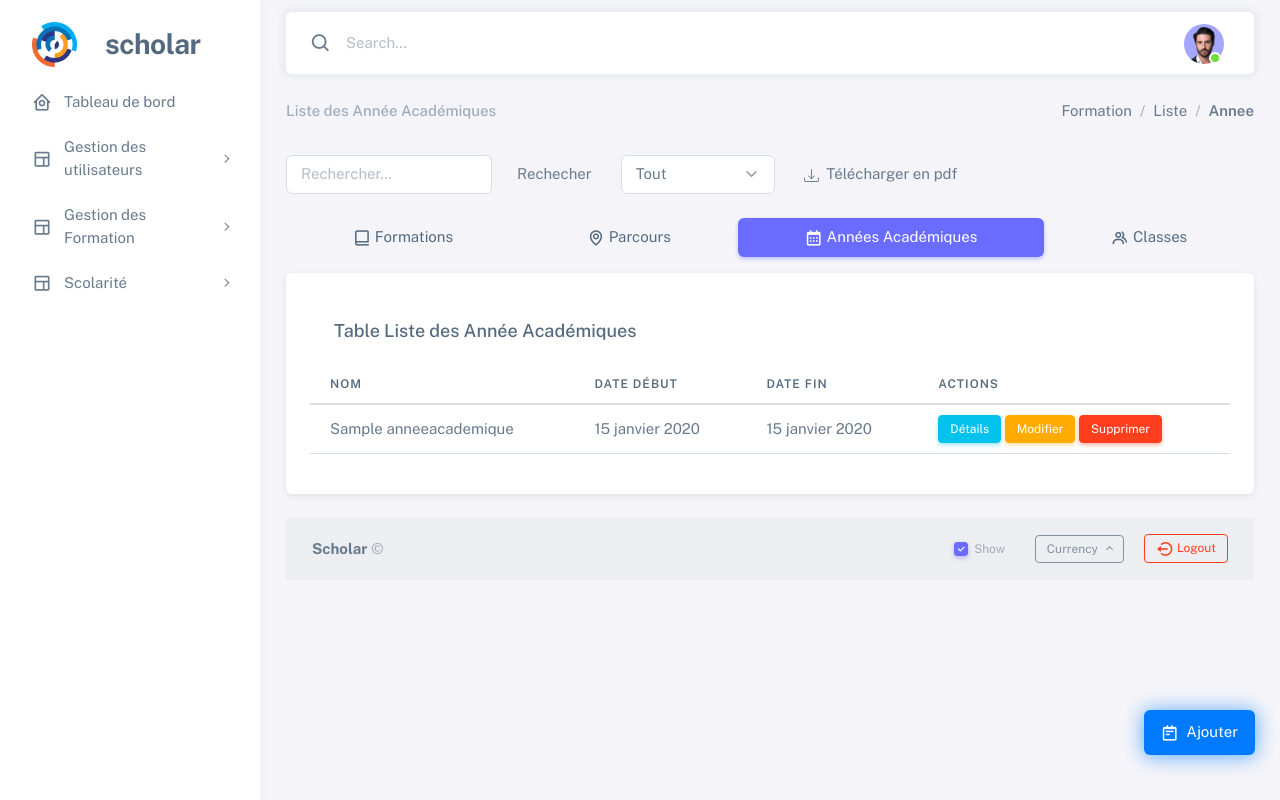
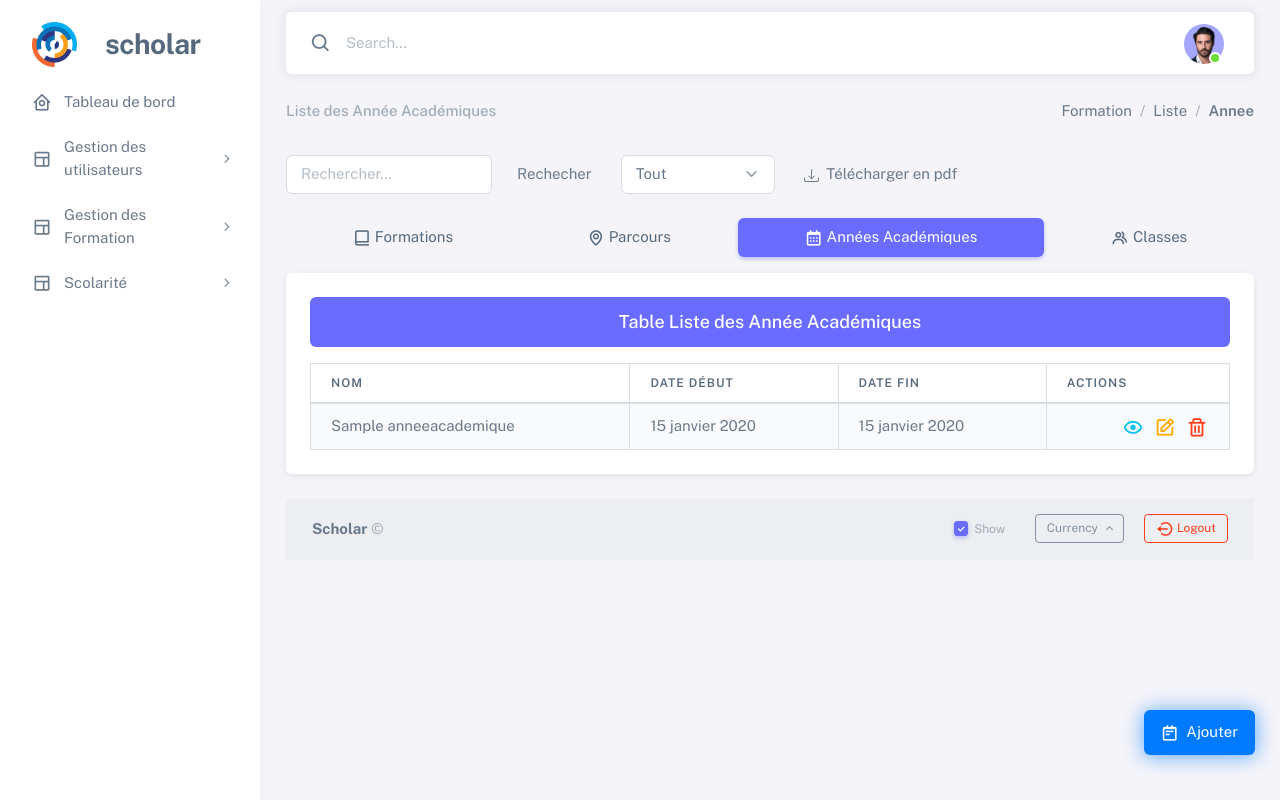
Before and after one commit to ibrahimsaw/GestionFormations, a Django app: page /formation/liste/annee/ in a window 1280 px wide. Run offline with Django 5.2, Linux system fonts and the light colour scheme; tables that the repository leaves empty hold one stand-in row (values such as "Sample post"); some libraries are stand-ins or nearby versions.

Commit message:
Mise à jour 21:46 09/07/2025

```diff
--- a/PrGestionFormation/Formation/templates/Formation/formulaire.html
+++ b/PrGestionFormation/Formation/templates/Formation/formulaire.html
@@ -49,6 +49,12 @@
  </ul>
 	   {% if model_type %}
  <div class="tab-content">
+  <div class="text-center">
+	  <div class="alert bg-primary">
+		<h5 class="mb-0 text-white">Formulaire {{ titre_page }}</h5>
+	  </div>
+	</div>
+
 	 <div class="tab-pane fade show active">
 	   <!-- FORMULAIRE DYNAMIQUE -->
 		 {% if model_type == 'formation' %}
--- a/PrGestionFormation/Formation/templates/Formation/liste.html
+++ b/PrGestionFormation/Formation/templates/Formation/liste.html
@@ -84,29 +84,30 @@
 	  {% if model_type %}
 <div class="tab-content">
 	<div class="tab-pane fade show active">
-		<h5 class="card-header">Table {{ titre_page }} </h5>
-		<div class="table-responsive text-nowrap">
-		  <table class="table">
-			<thead>
+		<div class="text-center">
+		  <div class="alert bg-primary">
+			<h5 class="mb-0 text-white">Table {{ titre_page }}</h5>
+		  </div>
+		</div>
+	 	<div class="table-responsive scrollbar">
+		  <table id="tableau" class="table table-bordered table-striped fs-10 mb-0">
+			<thead class="bg-200">
 				<tr>
+				 	<th class="text-900 sort">Nom</th>
 					{% if model_type == 'formation' %}
-					<th>Nom</th>
-					<th>Parcours</th>
-					<th>Durée</th>
+					<th class="text-900 sort">Parcours</th>
+					<th class="text-900 sort">Durée</th>
 					{% elif model_type == 'parcours' %}
-					<th>Nom</th>
-					<th>Type</th>
-					<th>Diplôme</th>
+					<th class="text-900 sort">Type</th>
+					<th class="text-900 sort">Diplôme</th>
 					{% elif model_type == 'annee' %}
-					<th>Nom</th>
-					<th>Date Début</th>
-					<th>Date Fin</th>
+					<th class="text-900 sort">Date Début</th>
+					<th class="text-900 sort">Date Fin</th>
 					{% elif model_type == 'classe' %}
-					<th>Nom</th>
-					<th>Formation</th>
-					<th>Année</th>
+					<th class="text-900 sort">Formation</th>
+					<th class="text-900 sort">Année</th>
 					{% endif %}
-					<th>Actions</th>
+					<th class="text-900 sort">Actions</th>
 				</tr>
 			</thead>
 			<tbody>
@@ -118,7 +119,7 @@
 					<td>{{ item.duree }} mois</td>
 					{% elif model_type == 'parcours' %}
 					<td>{{ item.nom }}</td>
-					<td>{{ item.get_type_formation_display }}</td>
+					<td>{{ item.type_formation }}</td>
 					<td>{{ item.diplome_final }}</td>
 					{% elif model_type == 'annee' %}
 					<td>{{ item.nom }}</td>
@@ -129,21 +130,30 @@
 					<td>{{ item.formation }}</td>
 					<td>{{ item.annee_academique }}</td>
 					{% endif %}
-					<td>
-						<!-- Bouton Détails -->
-						<a href="{% url 'formation:universal-detail' model_type item.pk %}" class="btn btn-sm btn-info">Détails</a>
+					<td class="text-end">
+					  <div class="d-flex justify-content-end">
+						<!-- Détails -->
+						<a href="{% url 'formation:universal-detail' model_type item.pk %}"
+						   class="btn btn-link p-0 me-2" title="Détails">
+						  <i class="bx bx-show text-info fs-4"></i>
+						</a>
 
-						<!-- Bouton Modifier -->
-						<a href="#" class="btn btn-sm btn-warning">Modifier</a>
+						<!-- Modifier -->
+						<a href="#"
+						   class="btn btn-link p-0 me-2" title="Modifier">
+						  <i class="bx bx-edit text-warning fs-4"></i>
+						</a>
 
-						<!-- Bouton Supprimer -->
-						<a href="#" class="btn btn-sm btn-danger"
+						<!-- Supprimer -->
+						<a href="#"
+						   class="btn btn-link p-0" title="Supprimer"
 						   onclick="return confirm('Voulez-vous vraiment supprimer cet élément ?');">
-							Supprimer
+						  <i class="bx bx-trash text-danger fs-4"></i>
 						</a>
+					  </div>
 					</td>
+				</tr>
 
-				</tr>
 				{% endfor %}
 			</tbody>
 		</table>
```
Also changed, not shown: PrGestionFormation/Formation/templates/Formation/detail.html (+20 -5 lines), PrGestionFormation/Utilisateur/templates/Utilisateur/listes.html (+31 -28 lines).
